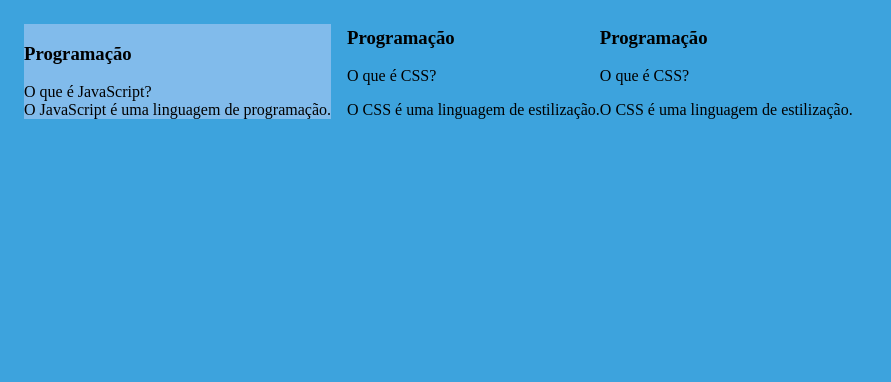
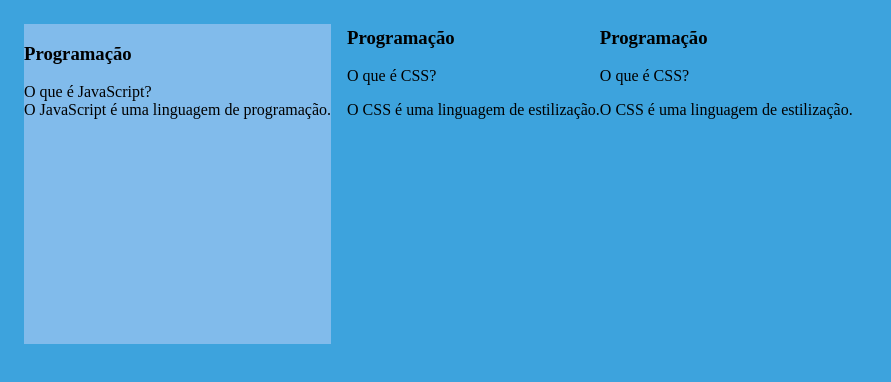
Before and after one commit to second0pition/cartao, a plain HTML site: page index.html in a window 1280 px wide. Shown: the whole page, without its empty margins (0-891 px from the left). Drawn offline with Linux system fonts and the light colour scheme.

Commit message:
Add files via upload

```diff
--- a/style.css
+++ b/style.css
@@ -12,4 +12,7 @@ body{
 
   margin: 1rem 1rem;
   background-color: rgb(129, 187, 235);
+  height: 20rem;
+  flex: grow 1;
+  flex-basis: calc(33% -6rem);
 }
```
Also changed, not shown: assets/bg-desktop.webp (added), assets/bg-mobile.webp (added), assets/bg-tablet.webp (added).
